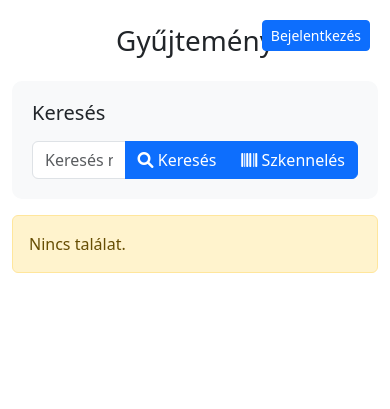
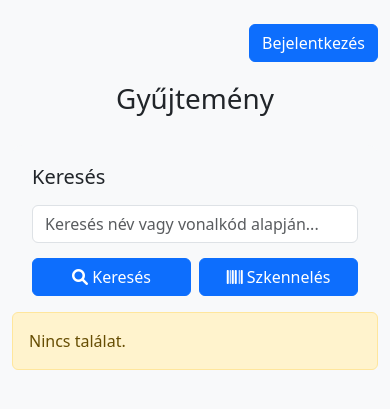
Before and after one commit to MarkVebeer/collection_manager, a PHP site: page / in a window 390 px wide. Shown: the top 409 px of the page. Run offline with PHP 8.4, Linux system fonts and the light colour scheme; data that the repository does not hold is empty.

Commit message:
fixing responsibility on mobile

```diff
--- a/config.php
+++ b/config.php
@@ -2,7 +2,7 @@
 define('DB_SERVER', 'localhost');
 define('DB_USERNAME', 'root');
 define('DB_PASSWORD', '');
-define('DB_NAME', 'collection');
+define('DB_NAME', 'pringles_collection');
 
 $conn = mysqli_connect(DB_SERVER, DB_USERNAME, DB_PASSWORD, DB_NAME);
 
--- a/index.php
+++ b/index.php
@@ -29,11 +29,69 @@ $isLoggedIn = isset($_SESSION["loggedin"]) && $_SESSION["loggedin"] === true;
     <link href="https://cdn.jsdelivr.net/npm/bootstrap@5.3.2/dist/css/bootstrap.min.css" rel="stylesheet">
     <link rel="stylesheet" href="https://cdnjs.cloudflare.com/ajax/libs/font-awesome/6.0.0/css/all.min.css">
     <style>
+        body {
+            background-color: #f8f9fa;
+        }
+        .card-img-container {
+            height: 200px;
+            display: flex;
+            align-items: center;
+            justify-content: center;
+            background-color: #f8f9fa;
+            border-bottom: 1px solid rgba(0,0,0,.125);
+            padding: 0;
+            overflow: hidden;
+        }
+        .card-img-container img {
+            max-height: 100%;
+            max-width: 100%;
+            height: 100%;
+            object-fit: contain;
+            display: block;
+        }
+        .header-container {
+            display: flex;
+            justify-content: space-between;
+            align-items: center;
+            margin-bottom: 30px;
+            flex-wrap: wrap;
+            gap: 20px;
+        }
+        .header-container h1 {
+            margin: 0;
+            flex-grow: 1;
+            text-align: center;
+        }
+        .login-status {
+            min-width: 200px;
+        }
+        .search-container {
+            background-color: #f8f9fa;
+            padding: 20px;
+            border-radius: 10px;
+            margin-bottom: 20px;
+        }
+        .search-buttons {
+            display: flex;
+            gap: 8px;
+            margin-top: 15px;
+        }
+        .search-buttons .btn {
+            flex: 1;
+        }
         .card {
-            transition: transform 0.2s;
+            height: 100%;
+            display: flex;
+            flex-direction: column;
+            transition: transform 0.3s ease, box-shadow 0.3s ease;
+        }
+
+        .card-body {
+            flex-grow: 1;
         }
         .card:hover {
-            transform: scale(1.02);
+            transform: translateY(-5px);
+            box-shadow: 0 4px 15px rgba(0,0,0,0.1);
         }
         .modal-img {
             max-width: 100%;
@@ -43,86 +101,65 @@ $isLoggedIn = isset($_SESSION["loggedin"]) && $_SESSION["loggedin"] === true;
             max-width: 200px;
             margin: 0 auto;
         }
-        .input-group {
-            max-width: 500px;
-            margin: 0 auto;
+        @media (max-width: 768px) {
+            .header-container {
+                flex-direction: column-reverse;
+                text-align: center;
             }
-        .alert {
-            max-width: 500px;
-            margin: 20px auto;
+            .login-status {
+                width: 100%;
+                text-align: center;
+            }
+            .header-container h1 {
+                width: 100%;
+            }
+            .search-buttons {
+                flex-wrap: wrap;
+            }
+            .search-buttons .btn {
+                flex: 1 1 calc(50% - 4px);
             }
             .card-img-container {
-            height: 200px;
-            display: flex;
-            align-items: center;
-            justify-content: center;
-            background-color: #f8f9fa;
-            border-bottom: 1px solid rgba(0,0,0,.125);
+                height: 150px;
             }
-        .card-img-top {
+
+            .card {
                 max-width: 100%;
-            height: auto;
-            transition: transform 0.3s ease;
             }
-        .card-img-top:hover {
-            transform: scale(1.05);
-        }
-        .card {
-            transition: transform 0.3s ease, box-shadow 0.3s ease;
-        }
-        .card:hover {
-            transform: translateY(-5px);
-            box-shadow: 0 4px 15px rgba(0,0,0,0.1);
-        }
-        .card-title {
-            font-size: 1.1rem;
-            font-weight: 600;
-            margin-bottom: 0.5rem;
-        }
-        .card-text {
-            font-size: 0.9rem;
-            margin-bottom: 0.5rem;
-        }
-        .search-container {
-            background-color: #f8f9fa;
-            padding: 20px;
-            border-radius: 10px;
-            margin-bottom: 20px;
-        }
-        .login-status {
-            position: absolute;
-            top: 20px;
-            right: 20px;
         }
     </style>
+
 </head>
 <body>
 <div class="container mt-4">
+        <div class="header-container">
+            <h1>Gyűjtemény</h1>
+            <div class="login-status">
                 <?php if($isLoggedIn): ?>
-        <div class="login-status">
-            <span class="me-2">Üdv, <?php echo htmlspecialchars($_SESSION["username"]); ?>!</span>
-            <a href="logout.php" class="btn btn-danger btn-sm">Kijelentkezés</a>
+                    <div class="d-flex justify-content-end align-items-center">
+                        <span class="me-3">Üdv, <?php echo htmlspecialchars($_SESSION["username"]); ?>!</span>
+                        <a href="logout.php" class="btn btn-danger">Kijelentkezés</a>
                     </div>
                 <?php else: ?>
-        <div class="login-status">
-            <a href="login.php" class="btn btn-primary btn-sm">Bejelentkezés</a>
+                    <div class="text-end">
+                        <a href="login.php" class="btn btn-primary">Bejelentkezés</a>
                     </div>
                 <?php endif; ?>
-
-        <h1 class="text-center mb-4">Gyűjtemény</h1>
+            </div>
+        </div>
 
         <!-- Keresés és Vonalkód beolvasás -->
         <div class="search-container">
-            <div class="row g-3">
+            <div class="row g-4 justify-content-center">
                 <!-- Keresés -->
-                <div class="col-md-6">
+                <div class="<?php echo $isLoggedIn ? 'col-md-6' : 'col-md-6 col-lg-5 col-xl-4'; ?>">
                     <h5 class="mb-3">Keresés</h5>
-                    <form action="" method="GET" class="d-flex">
-                        <div class="input-group">
+                    <form action="" method="GET">
                         <input type="text" name="search" class="form-control"
                                placeholder="Keresés név vagy vonalkód alapján..."
                                value="<?php echo htmlspecialchars($search); ?>"
                                id="searchInput">
+                        <div class="search-buttons">
                             <button type="submit" class="btn btn-primary">
                                 <i class="fas fa-search"></i> Keresés
                             </button>
@@ -139,8 +176,8 @@ $isLoggedIn = isset($_SESSION["loggedin"]) && $_SESSION["loggedin"] === true;
                 <?php if($isLoggedIn): ?>
                 <div class="col-md-6">
                     <h5 class="mb-3">Új termék hozzáadása</h5>
-                    <div class="input-group">
                     <input type="text" id="barcodeInput" class="form-control" placeholder="Vonalkód">
+                    <div class="search-buttons">
                         <button class="btn btn-primary" onclick="checkBarcode()">
                             <i class="fas fa-plus"></i> Hozzáadás
                         </button>
@@ -170,8 +207,7 @@ $isLoggedIn = isset($_SESSION["loggedin"]) && $_SESSION["loggedin"] === true;
                         <div class="card-img-container">
                             <img src="<?php echo htmlspecialchars($row['image_url']); ?>"
                                  class="card-img-top"
-                                 alt="<?php echo htmlspecialchars($row['name']); ?>"
-                                 style="max-height: 200px; object-fit: contain; padding: 10px;">
+                                 alt="<?php echo htmlspecialchars($row['name']); ?>">
                         </div>
                         <div class="card-body">
                             <h5 class="card-title"><?php echo htmlspecialchars($row['name']); ?></h5>
```
Lines whose indentation alone changed are shown as unchanged.
